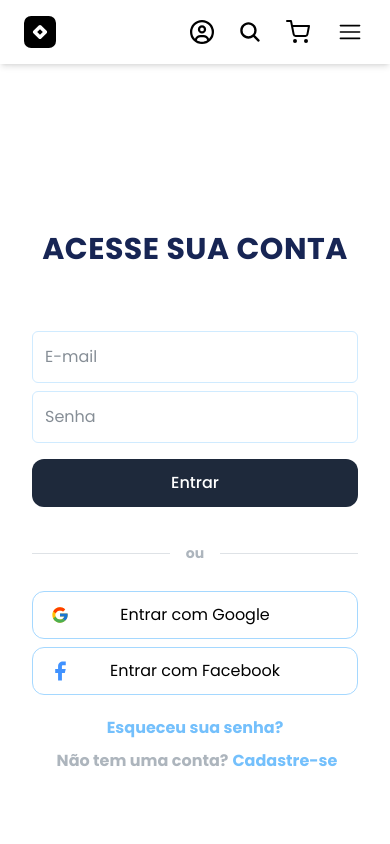
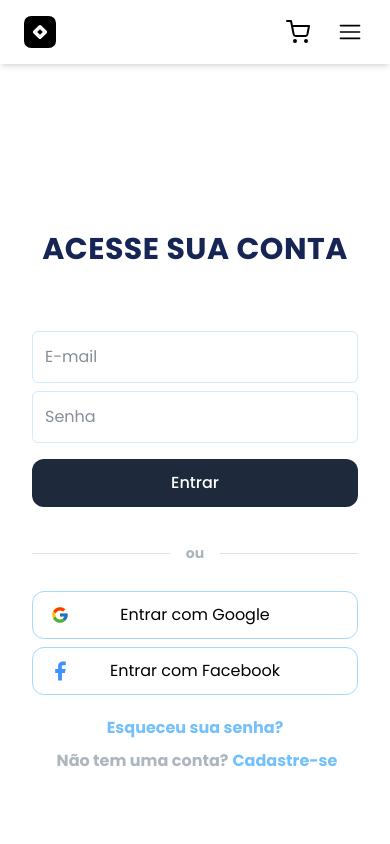
Before and after one commit to mtdias96/e-commerce, a React (Vite) app: page /entrar in a window 390 px wide. Shown: the top 844 px of the page. Built offline with nearby package versions, Linux system fonts and the light colour scheme.

Commit message:
feature: alterações nav menu

```diff
--- a/src/view/components/Menu.tsx
+++ b/src/view/components/Menu.tsx
@@ -1,6 +1,5 @@
 
 import { useState } from "react";
-import { FaRegCircleUser } from "react-icons/fa6";
 import { FiShoppingCart } from "react-icons/fi";
 import { IoSearch } from "react-icons/io5";
 import { RxCross1, RxHamburgerMenu } from "react-icons/rx";
@@ -51,21 +50,15 @@ export function Menu() {
         </div>
 
         <div className="flex gap-6 items-center">
-          <Link to='/perfil'>
+          {/* <Link to='/perfil'>
             <FaRegCircleUser className="w-6 h-6" />
-          </Link>
-          <button className={`block md:hidden ${isMobile ? 'flex' : 'hidden'}`}>
+          </Link> */}
+          {/* <button className={`block md:hidden ${isMobile ? 'flex' : 'hidden'}`}>
             <IoSearch className="w-6 h-6" />
-          </button>
+          </button> */}
           <Link to="/carrinho" className="hover:opacity-65 transition-all">
             <FiShoppingCart className="w-6 h-6" />
           </Link>
-          {/* {signedIn && (
-            <Link to='/'>
-              <RxExit onClick={signout} className="w-6 h-6 hover:opacity-65 transition-all" />
-            </Link>
-          )} */}
-          {/* ${isMobile && 'hidden'} */}
           <button
             className={`xl:hidden flex items-center justify-center w-8 h-8`}
             onClick={toggleMenu}
@@ -77,13 +70,15 @@ export function Menu() {
       </div>
 
       <nav className={`xl:hidden bg-white shadow-lg transition-all duration-300 ease-in-out  ${isMenuOpen ? "max-h-screen" : "max-h-0"}  overflow-hidden`}>
-        <ul className="flex flex-col items-center gap-4 p-4">
-          <li><Link to="adicionarProduto" className="hover:opacity-65 transition-all">Adicionar Produtos</Link></li>
+        <ul className="flex justify-center flex-col items-center gap-4 p-4">
           <li><Link to="/produtos" className="hover:opacity-65 transition-all">Tênis</Link></li>
           <li><Link to="#" className="hover:opacity-65 transition-all">Masculino</Link></li>
-          <li><Link to="#" className="hover:opacity-65 transition-all">Feminino</Link></li>
+          <li ><Link to="#" className="hover:opacity-65 transition-all">Feminino</Link></li>
           {signedIn && (
             <li><Link to="#" onClick={signout} className="hover:opacity-65 transition-all">Sair</Link></li>
+          )}
+          {!signedIn && (
+            <li><Link to="/entrar" className="hover:opacity-65 transition-all">Entrar</Link></li>
           )}
 
         </ul>
```
